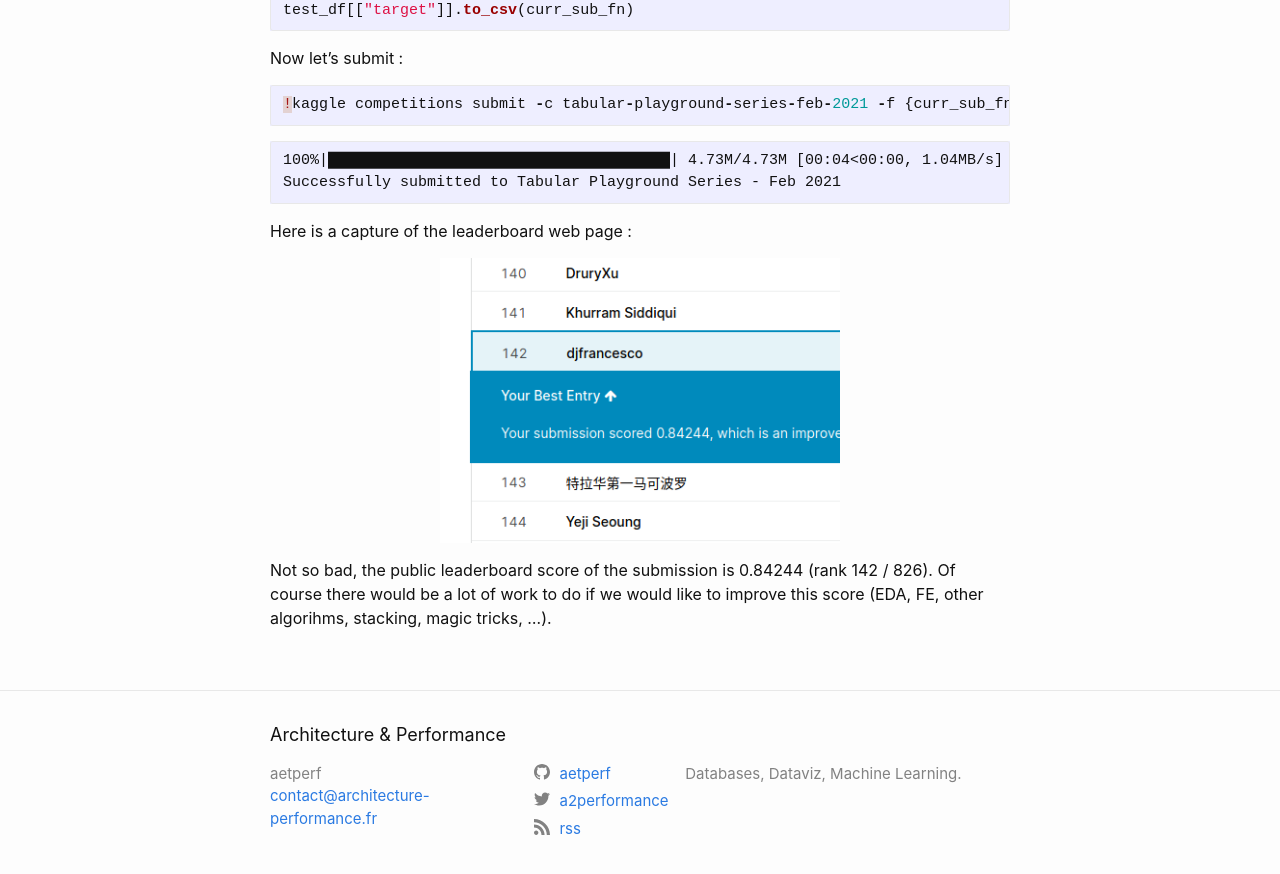
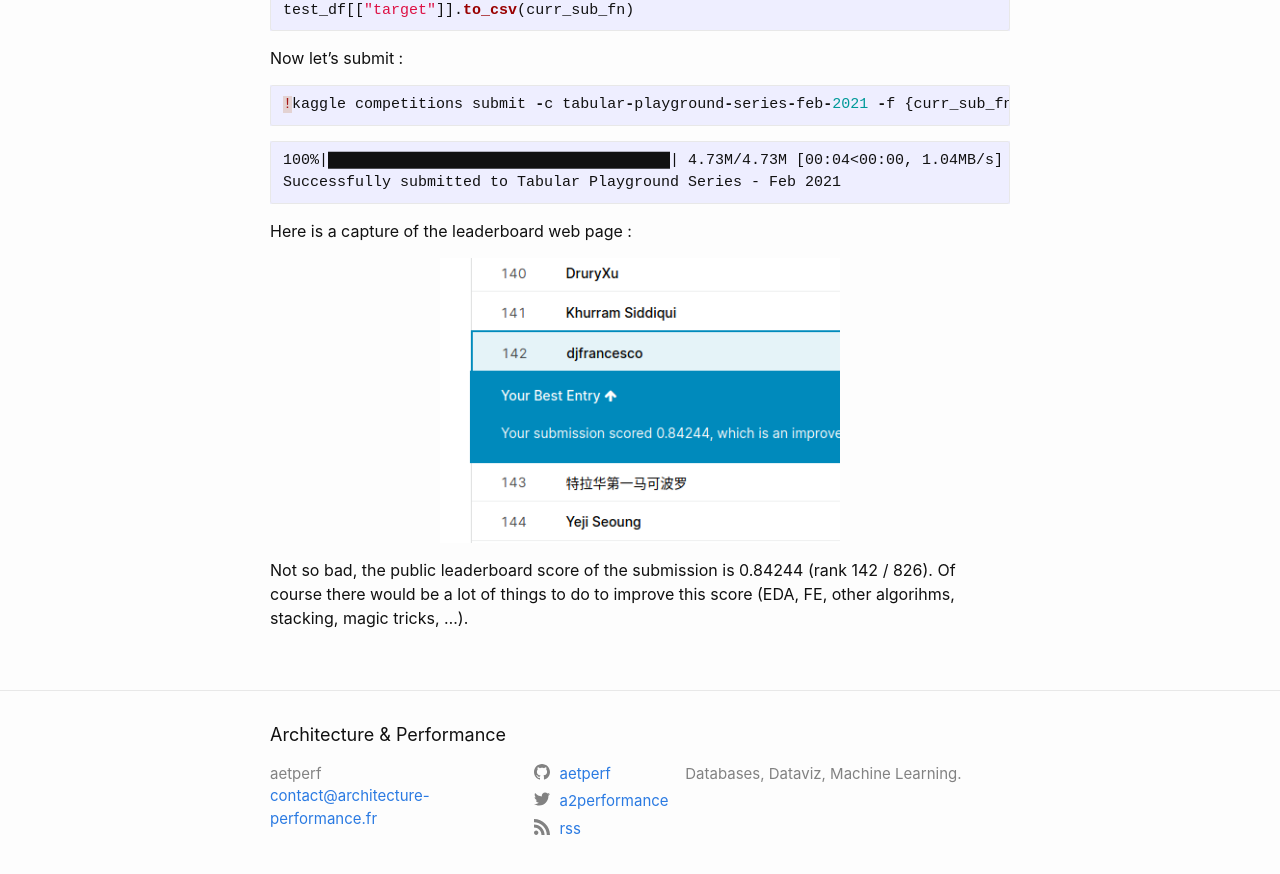
Before and after one commit to aetperf/aetperf.github.io, a Jekyll site: the page built from _posts/2021-02-16-Optuna-+-GBoost-on-a-tabular-dataset.md, in a window 1280 px wide and 900 px high, scrolled down 12108 px. Shown: the top 874 px of the window. Built offline with Jekyll 4.4.1, drawn with Linux system fonts in a browser that asks for light colours; comment, search, counter and statistics services are not loaded; some of the changed text lies outside the part shown.

Commit message:
small update

```diff
--- a/_posts/2021-02-16-Optuna-+-GBoost-on-a-tabular-dataset.md
+++ b/_posts/2021-02-16-Optuna-+-GBoost-on-a-tabular-dataset.md
@@ -629,7 +629,7 @@
   <img width="400" src="/img/2021-02-16_01/leaderboard.png" alt="leaderboard">
 </p>
 
-Not so bad, the public leaderboard score of the submission is 0.84244 (rank 142 / 826). Of course there would be a lot of work to do if we would like to improve this score (EDA, FE, other algorihms, stacking, magic tricks, ...).
+Not so bad, the public leaderboard score of the submission is 0.84244 (rank 142 / 826). Of course there would be a lot of things to do to improve this score (EDA, FE, other algorihms, stacking, magic tricks, ...).
 
 
 {% if page.comments %}
```
Also changed, not shown: other parts of _posts/2021-02-16-Optuna-+-GBoost-on-a-tabular-dataset.md (+1 -1 lines).
